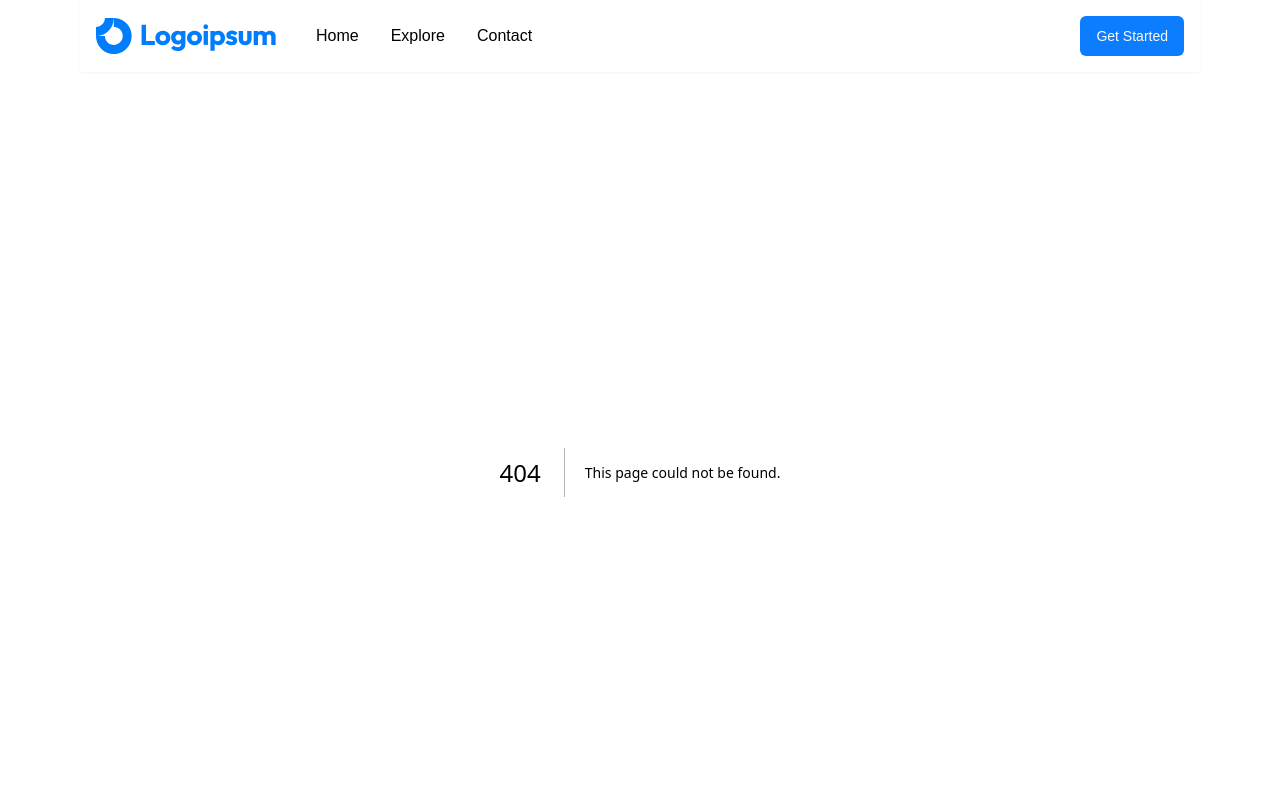
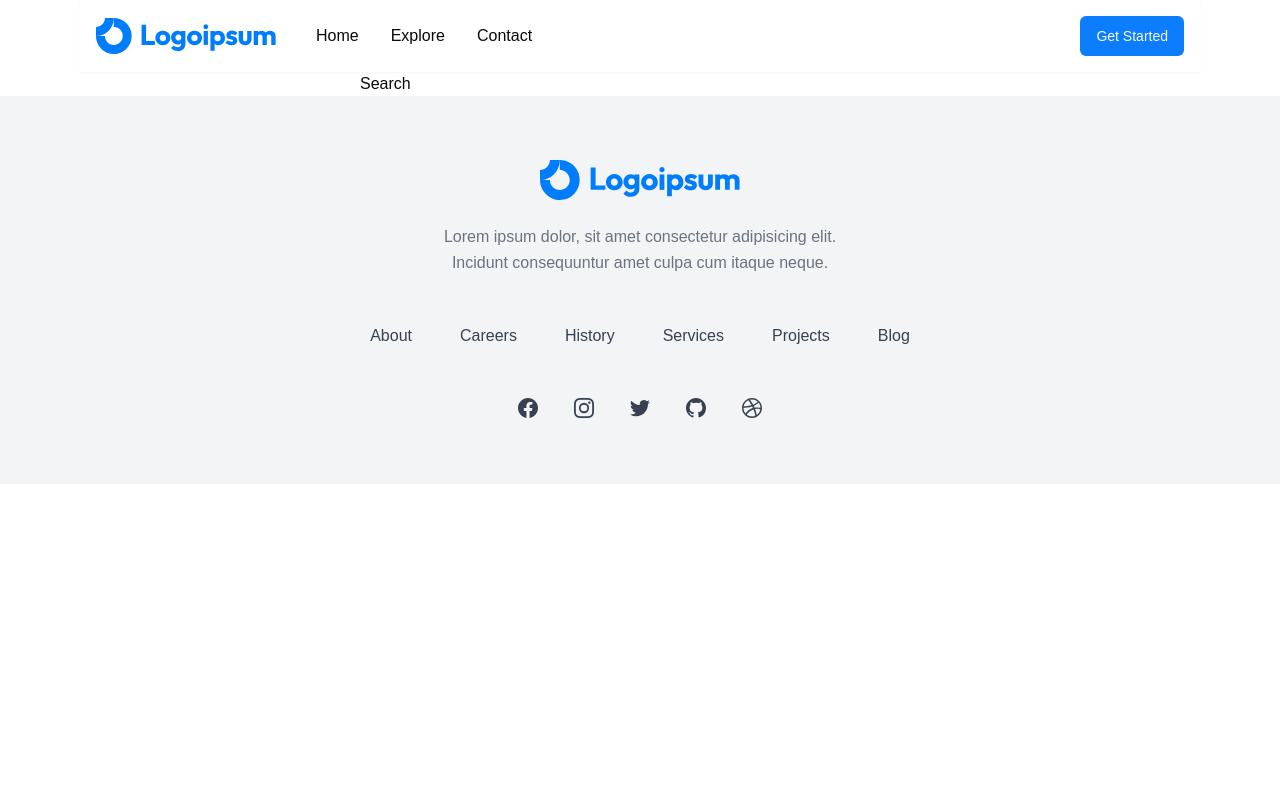
Before and after one commit to Trailblazer-dev/doctor-appointment-booking-full-stack, a Next.js app: page /search/1 in a window 1280 px wide. Before the commit this address had no page. Shown: the top 800 px of the page. Built offline with nearby package versions, Linux system fonts and the light colour scheme.

Commit message:
building

```diff
--- /dev/null
+++ b/app/(route)/details/[recordId]/page.js
@@ -0,0 +1,9 @@
+import React from 'react'
+
+function Details() {
+  return (
+    <div>Details</div>
+  )
+}
+
+export default Details
--- /dev/null
+++ b/app/(route)/search/[cname]/page.js
@@ -0,0 +1,13 @@
+"use client"
+import React, { useEffect } from 'react'
+
+function Search({params}) {
+  useEffect(()=>{
+    console.log(params)
+  },[])
+  return (
+    <div>Search</div>
+  )
+}
+
+export default Search
--- /dev/null
+++ b/app/(route)/search/layout.js
@@ -0,0 +1,16 @@
+import React from "react";
+
+function layout({ children }) {
+  return (
+    <div className="grid grid-cols-4">
+      <div>{/* Category */}
+
+      </div>
+      <div>
+        {children}
+        </div>
+    </div>
+  );
+}
+
+export default layout;
--- a/app/search/page.js
+++ /dev/null
@@ -1,9 +0,0 @@
-import React from 'react'
-
-function Search() {
-  return (
-    <div>Search</div>
-  )
-}
-
-export default Search
```
